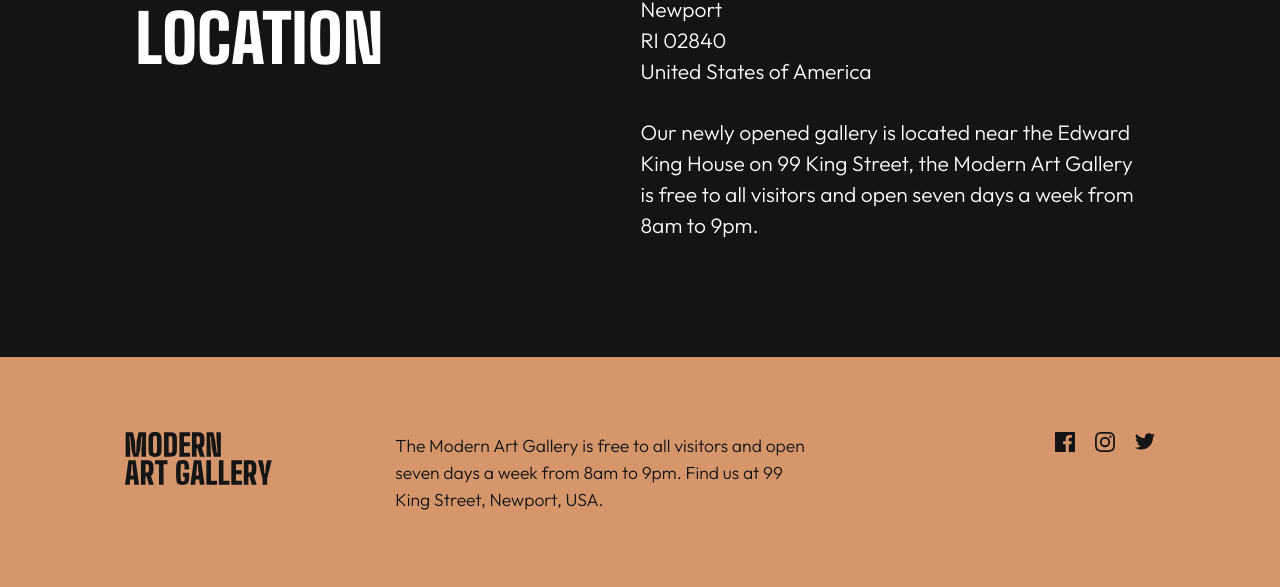
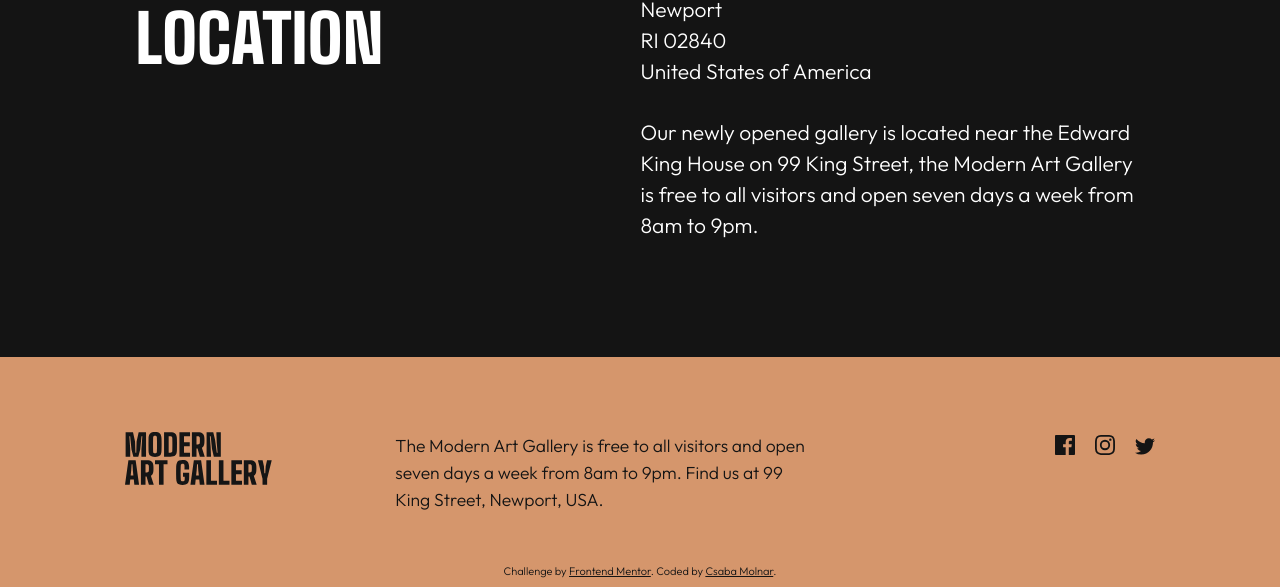
Before and after one commit to DocForLoop/art-gallery-website, a website built with Vite: page location.html in a window 1280 px wide. Shown: the part 711-1298 px from the top of the page. Built offline with nearby package versions, Linux system fonts and the light colour scheme.

Commit message:
Add attribution

```diff
--- a/location.html
+++ b/location.html
@@ -133,6 +133,13 @@
             </ul>
           </nav>
         </div>
+
+        <div class="footer__attribution">
+            Challenge by
+            <a class="footer__attribution-link" href="https://www.frontendmentor.io/challenges" target="_blank" rel="noopener">Frontend Mentor</a>.
+            Coded by
+            <a class="footer__attribution-link" href="https://www.frontendmentor.io/profile/DocForLoop" target="_blank" rel="noopener">Csaba Molnar</a>.
+        </div>
       </footer>
     </div>
   </body>
--- a/src/scss/components/footer/_footer.scss
+++ b/src/scss/components/footer/_footer.scss
@@ -2,6 +2,7 @@
 @use '@scss/global/mixins' as m;
 
 .footer {
+    position: relative;
     background-color: var(--clr-dark);
     padding-block: fluid(48, 56, 375, 768);
     padding-inline: fluid(32, 40, 375, 768);
@@ -37,6 +38,7 @@
     }
 
     &__social-link {
+        display: inline-block;
         color: var(--clr-light);
         transition: color 0.3s;
 
@@ -60,4 +62,29 @@
         inline-size: rem(20);
         block-size: rem(17);
     }
+
+    &__attribution {
+        position: absolute;
+        inset-block-end: 0;
+        inset-inline: 0;
+        font-size: rem(11);
+        text-align: center;
+        color: var(--clr-light);
+    }
+
+    &__attribution-link {
+        color: var(--clr-light);
+        text-decoration: underline;
+        transition: color 0.3s;
+
+        &:hover,
+        &:focus-visible {
+            color: var(--clr-primary);
+        }
+
+        &:focus-visible {
+            outline: rem(3) solid var(--clr-light);
+            outline-offset: rem(3);
+        }
+    }
 }
--- a/src/scss/components/pages/location/footer/_location-footer.scss
+++ b/src/scss/components/pages/location/footer/_location-footer.scss
@@ -17,5 +17,23 @@
                 color: var(--clr-light);
             }
         }
+
+        &__attribution {
+            color: var(--clr-dark);
+        }
+
+        &__attribution-link {
+            color: var(--clr-dark);
+
+            &:hover,
+            &:focus-visible {
+                color: var(--clr-light);
+            }
+
+            &:focus-visible {
+                outline: rem(3) solid var(--clr-light);
+                outline-offset: rem(3);
+            }
+        }
     }
 }
```
Also changed, not shown: index.html (+7 -0 lines).
